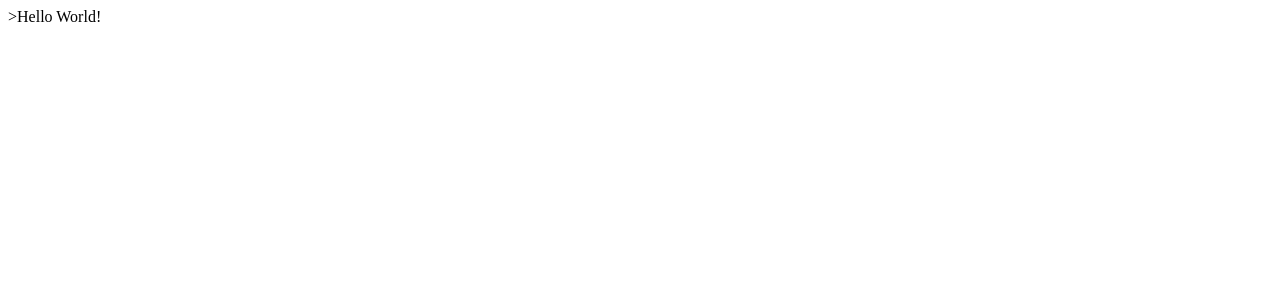
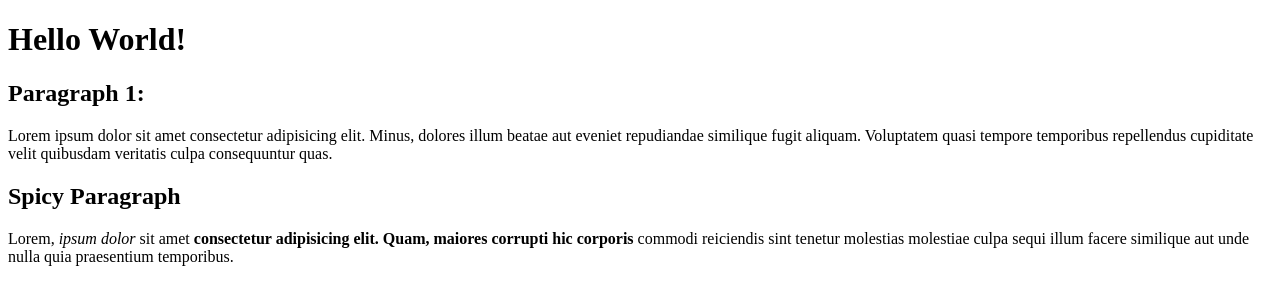
Before and after one commit to ericswraps/html-boilerplate, a plain HTML site: page index.html in a window 1280 px wide. Drawn offline with Linux system fonts and the light colour scheme.

Commit message:
Paragraphs and headers added

```diff
--- a/index.html
+++ b/index.html
@@ -7,6 +7,14 @@
     <title>My First Odin Project Website</title>
 </head>
 <body>
-    <head>>Hello World!</head>
+    <h1>Hello World!</h1>
+    <h2>Paragraph 1: </h2>
+        <p>
+            Lorem ipsum dolor sit amet consectetur adipisicing elit. Minus, dolores illum beatae aut eveniet repudiandae similique fugit aliquam. Voluptatem quasi tempore temporibus repellendus cupiditate velit quibusdam veritatis culpa consequuntur quas.
+        </p>
+    <h2> Spicy Paragraph </h2>
+    <p>
+        Lorem, <em>ipsum dolor</em> sit amet <strong>consectetur adipisicing elit. Quam, maiores corrupti hic corporis</strong> commodi reiciendis sint tenetur molestias molestiae culpa sequi illum facere similique aut unde nulla quia praesentium temporibus.
+    </p>
 </body>
 </html>
```
